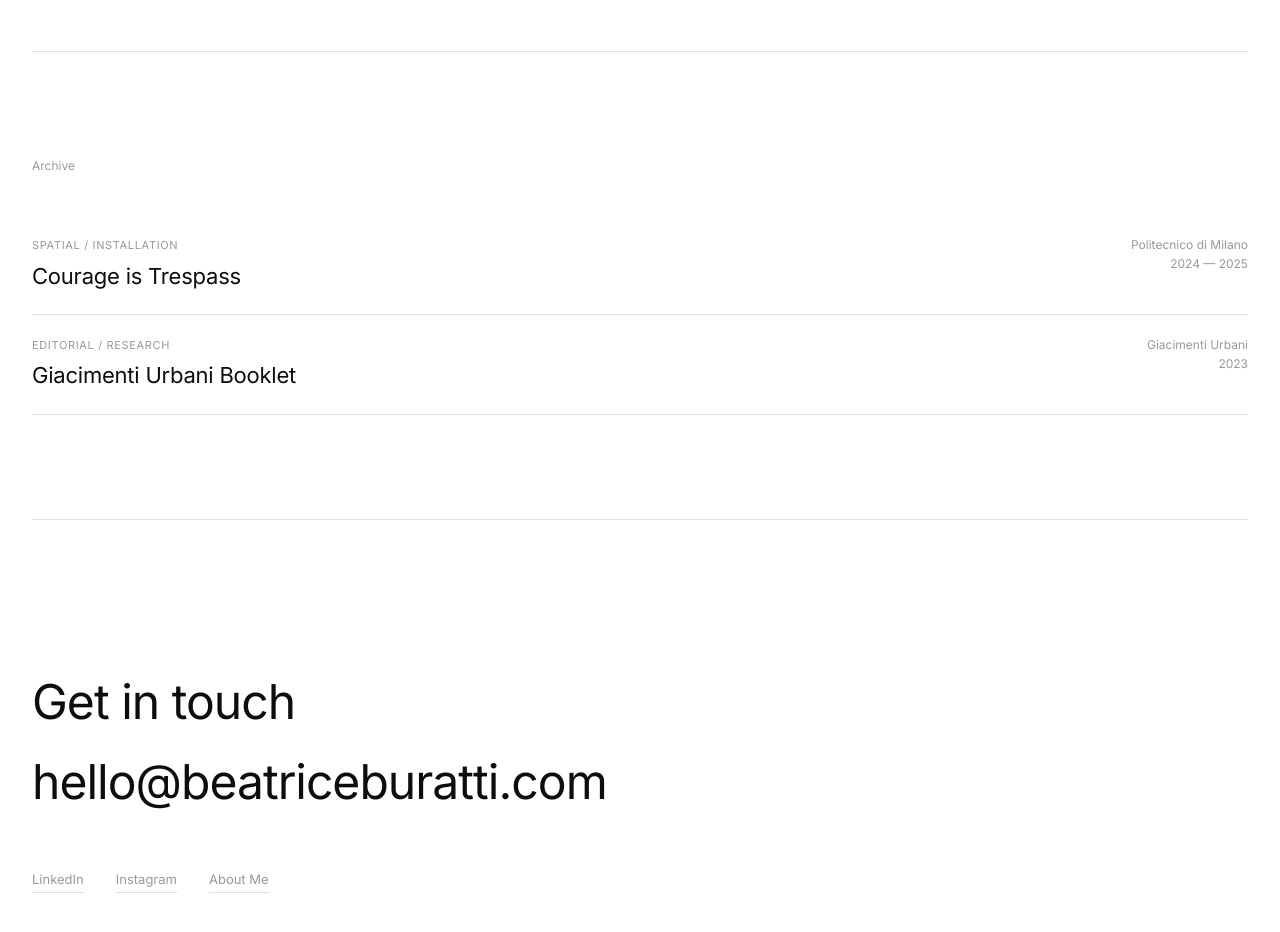
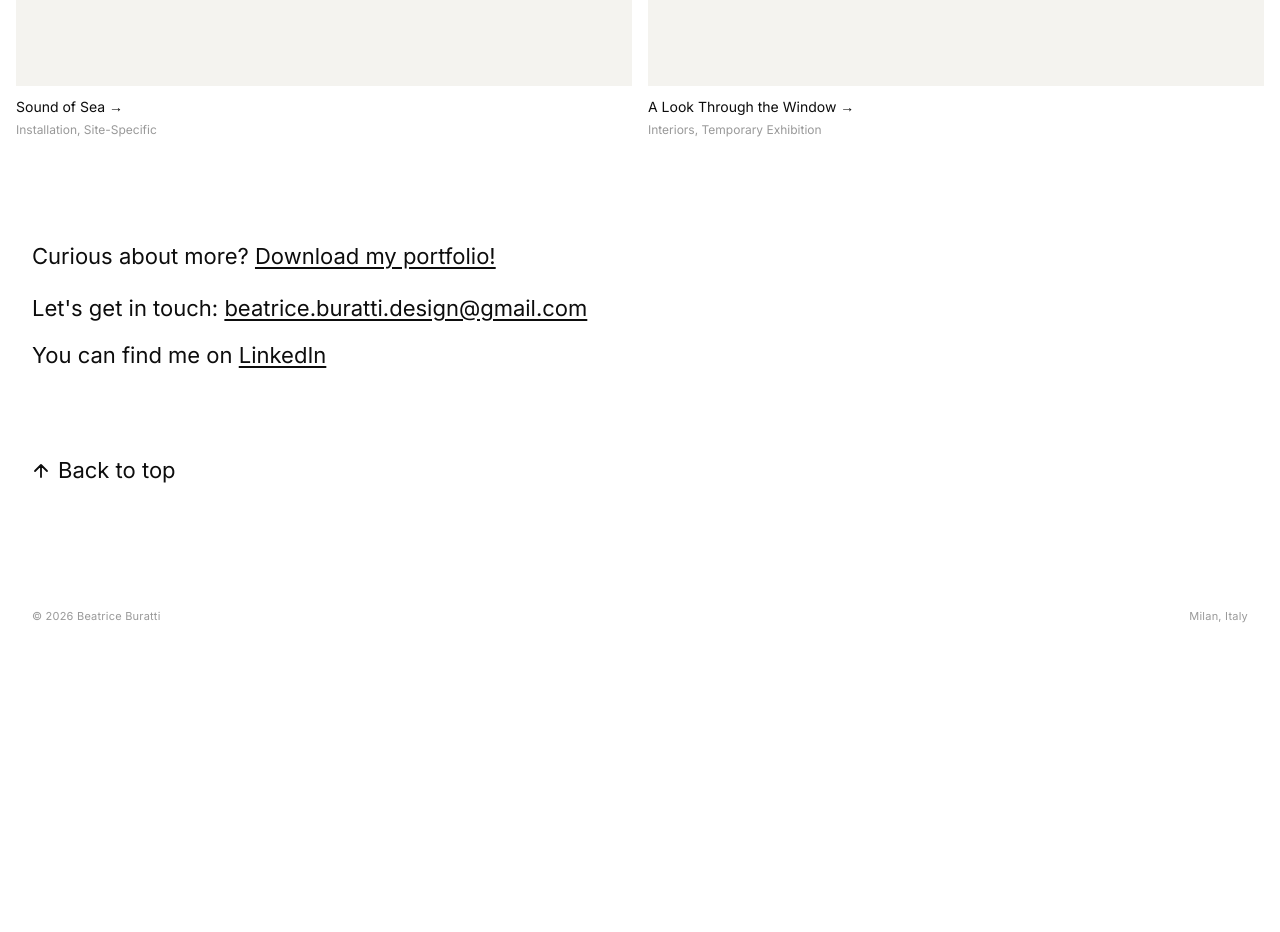
Before and after one commit to beatriceburatti/beatriceburatti, a plain HTML site: page index.html in a window 1280 px wide. Shown: the part 1840-2772 px from the top of the page. After the commit the page ends 2486 px from the top, so only its background shows below. Drawn offline with Linux system fonts and the light colour scheme.

Commit message:
AGGIORNAMENTI

```diff
--- a/index.html
+++ b/index.html
@@ -316,6 +316,9 @@
   .work-card:hover .work-card-img::after { background: rgba(0,0,0,0.25); }
   .proj-wrap { cursor: default; }
   .proj-wrap:hover .proj-img::after { background: rgba(0,0,0,0.25); }
+  .proj-info { padding: 10px 0 4px; }
+  .proj-title { font-size: 14px; color: var(--black); }
+  .proj-cat { font-size: 12px; color: var(--gray); margin-top: 2px; }
 </style>
 </head>
 <body>
@@ -352,12 +355,20 @@
     <div class="proj-img" style="aspect-ratio:4/3;">
       <span>Project 01 — Preview Placeholder</span>
     </div>
+    <div class="proj-info">
+      <div class="proj-title">PR & Digital Communication →</div>
+      <div class="proj-cat">Graphic, Digital Communication</div>
+    </div>
   </div>
 
   <!-- Progetto 2 -->
   <div class="proj-wrap">
     <div class="proj-img" style="aspect-ratio:4/3;">
       <span>Project 02 — Preview Placeholder</span>
+    </div>
+    <div class="proj-info">
+      <div class="proj-title">Working in a Design Studio →</div>
+      <div class="proj-cat">Graphic, Visual Communication</div>
     </div>
   </div>
 
@@ -366,12 +377,20 @@
     <div class="proj-img" style="aspect-ratio:4/3;">
       <span>Project 03 — Preview Placeholder</span>
     </div>
+    <div class="proj-info">
+      <div class="proj-title">VAL: Travel, Share, Live →</div>
+      <div class="proj-cat">Product & Service, Circular Design</div>
+    </div>
   </div>
 
   <!-- Progetto 4 -->
   <div class="proj-wrap">
     <div class="proj-img" style="aspect-ratio:4/3;">
       <span>Project 04 — Preview Placeholder</span>
+    </div>
+    <div class="proj-info">
+      <div class="proj-title">Courage is Trespass →</div>
+      <div class="proj-cat">Installation, Milan Design Week 2025</div>
     </div>
   </div>
 
@@ -380,6 +399,10 @@
     <div class="proj-img" style="aspect-ratio:4/3;">
       <span>Project 05 — Preview Placeholder</span>
     </div>
+    <div class="proj-info">
+      <div class="proj-title">Sound of Sea →</div>
+      <div class="proj-cat">Installation, Site-Specific</div>
+    </div>
   </div>
 
   <!-- Progetto 6 -->
@@ -387,46 +410,24 @@
     <div class="proj-img" style="aspect-ratio:4/3;">
       <span>Project 06 — Preview Placeholder</span>
     </div>
+    <div class="proj-info">
+      <div class="proj-title">A Look Through the Window →</div>
+      <div class="proj-cat">Interiors, Temporary Exhibition</div>
+    </div>
   </div>
 
 </div>
 
-<div class="divider" style="height:1px;background:var(--line);margin-top:64px;margin-bottom:64px;"></div>
-
-<!-- Archive / Works List -->
-<div id="works">
-  <div class="works-header">
-    <div class="works-label">Archive</div>
-  </div>
-  <div class="works-list">
-    <div class="work-row">
-      <div class="work-left">
-        <div class="work-cat">Spatial / Installation</div>
-        <div class="work-title">Courage is Trespass</div>
-      </div>
-      <div class="work-right">Politecnico di Milano<br>2024 — 2025</div>
-    </div>
-
-    <div class="work-row">
-      <div class="work-left">
-        <div class="work-cat">Editorial / Research</div>
-        <div class="work-title">Giacimenti Urbani Booklet</div>
-      </div>
-      <div class="work-right">Giacimenti Urbani<br>2023</div>
-    </div>
-  </div>
-</div>
-
-<div class="divider" style="height:1px;background:var(--line);margin-top:64px;margin-bottom:64px;"></div>
-
 <!-- Contact -->
 <div id="contact">
-  <div class="contact-get">Get in touch</div>
-  <a class="contact-email" href="mailto:hello@beatriceburatti.com">hello@beatriceburatti.com</a>
-  <div class="contact-links">
-    <a href="https://linkedin.com" target="_blank">LinkedIn</a>
-    <a href="https://instagram.com" target="_blank">Instagram</a>
-    <a href="about.html">About Me</a>
+  <p style="font-size:22px;color:#0d0d0d;margin-bottom:16px;">Curious about more? <a href="https://drive.google.com/file/d/1yUPLbRVYnbou8kP5XpQ_HxMJCx9QpZuK/view?usp=sharing" target="_blank" style="color:#0d0d0d;text-decoration:underline;text-underline-offset:3px;transition:color 0.2s;" onmouseover="this.style.color='#999'" onmouseout="this.style.color='#0d0d0d'">Download my portfolio!</a></p>
+  <div style="font-size:22px;color:#0d0d0d;margin-bottom:12px;">Let's get in touch: <a href="mailto:beatrice.buratti.design@gmail.com" style="color:#0d0d0d;text-decoration:underline;text-underline-offset:3px;transition:color 0.3s ease;" onmouseover="this.style.color='#999'" onmouseout="this.style.color='#0d0d0d'">beatrice.buratti.design@gmail.com</a></div>
+  <div style="font-size:22px;color:#0d0d0d;margin-bottom:48px;">You can find me on <a href="https://www.linkedin.com/in/beatrice-buratti-a484a8244/" target="_blank" style="color:#0d0d0d;text-decoration:underline;text-underline-offset:3px;transition:color 0.3s ease;" onmouseover="this.style.color='#999'" onmouseout="this.style.color='#0d0d0d'">LinkedIn</a></div>
+  <div style="margin-top:80px;">
+    <a href="#" onclick="window.scrollTo({top:0,behavior:'smooth'});return false;" style="display:inline-flex;align-items:center;gap:8px;font-size:22px;color:#0d0d0d;text-decoration:none;transition:color 0.3s ease;" onmouseover="this.style.color='#999';" onmouseout="this.style.color='#0d0d0d';">
+      <svg width="18" height="18" viewBox="0 0 12 12" fill="none" xmlns="http://www.w3.org/2000/svg"><path d="M6 10V2M6 2L2 6M6 2L10 6" stroke="currentColor" stroke-width="1.2" stroke-linecap="round" stroke-linejoin="round"/></svg>
+      Back to top
+    </a>
   </div>
 </div>
 
```
Also changed, not shown: about.html (+4 -3 lines).
